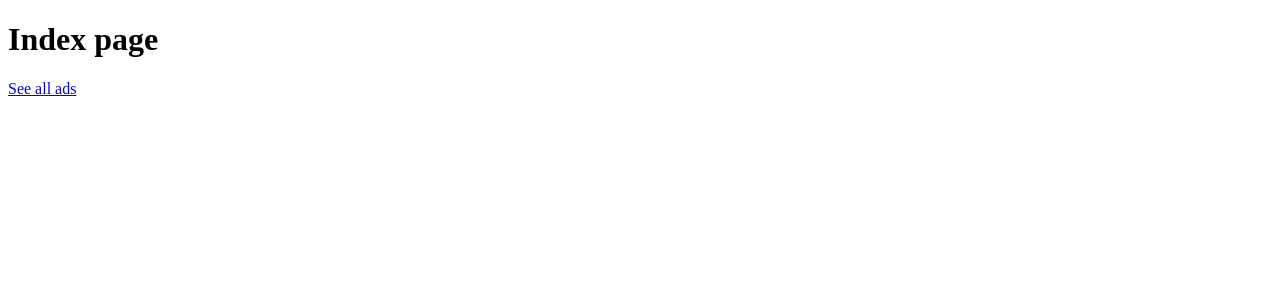
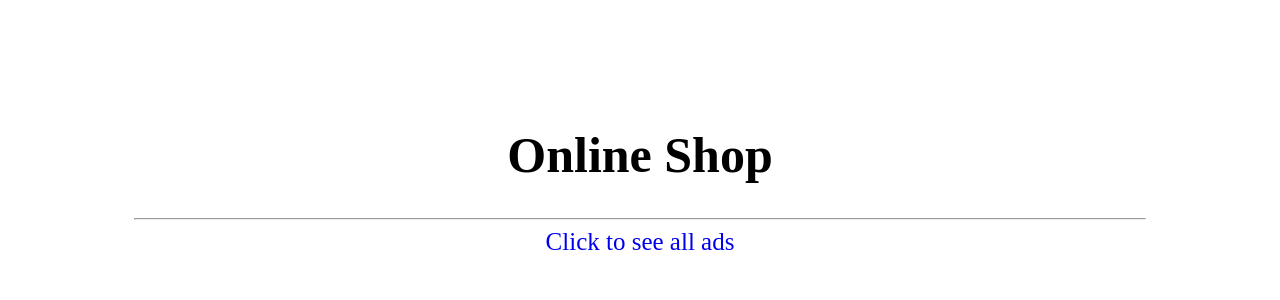
Before and after one commit to Maddie02/Online-Shop-Project, a Flask app: page / in a window 1280 px wide. Shown: the top 300 px of the page. Run offline with Flask 2, Linux system fonts and the light colour scheme.

Commit message:
Add more styles

```diff
--- a/templates/index.html
+++ b/templates/index.html
@@ -3,11 +3,30 @@
 <html>
     <head>
         <title>Online Shop</title>
+        <style>
+            h1 {
+                font-size: 50px;
+            }
+            div {
+                margin: 10%;
+                text-align: center;
+            }
+            a {
+                text-decoration: none;
+                font-size: 25px;
+            }
+            a:hover {
+                text-decoration: underline;
+            }
+        </style>
     </head>
 
     <body>
-        <h1>Index page</h1>
-        <a href="/ads">See all ads</a>
+        <div>
+            <h1>Online Shop</h1>
+            <hr>
+            <a href="/ads">Click to see all ads</a>
+        </div>
     </body>
 
 </html>
```
